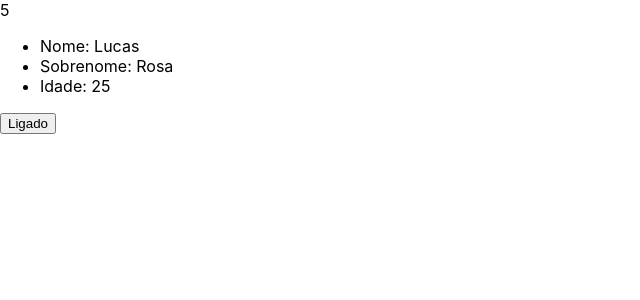
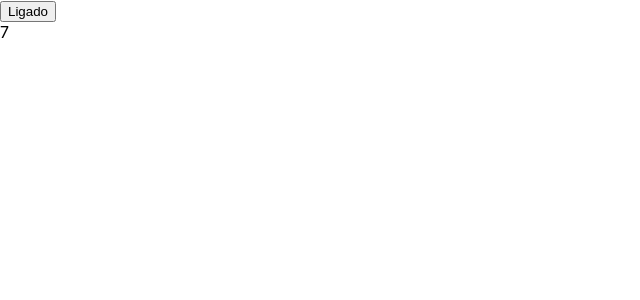
Before and after one commit to lucasmetron/dominandoComponentesTreinaWeb, a React (Create React App) app in the folder aulas/: page / in a window 1280 px wide. Shown: the top 300 px of the page, without its empty margins (0-640 px from the left). Built offline with nearby package versions, Linux system fonts and the light colour scheme.

Commit message:
ciclo de vida

```diff
--- a/aulas/src/App.js
+++ b/aulas/src/App.js
@@ -17,8 +17,8 @@ class App extends Component {
 
       <div>
 
-        <Time />
-        <MeuComponentente {...dados} />
+        {/* <Time />
+        <MeuComponentente {...dados} /> */}
         <MyButton />
 
       </div>
--- a/aulas/src/components/MyButton.js
+++ b/aulas/src/components/MyButton.js
@@ -1,4 +1,5 @@
 import React, { Component } from 'react';
+import Time from './Time';
 
 export default class MyButton extends Component {
     constructor(props) {
@@ -10,21 +11,22 @@ export default class MyButton extends Component {
         this.handleClick = this.handleClick.bind(this)
     }
 
-
     handleClick(a, b) {
-        console.log(a, b)
         this.setState((state, props) => {
-            console.log(props)
             return { isOn: !state.isOn }
         })
-        console.log(this.state.isOn)
     }
 
     render() {
         const { state } = this;
         return (
 
-            <button onClick={(event) => { this.handleClick(50, 70) }} >{state.isOn === true ? "Ligado" : "Desligado"}</button>
+            <div>
+                <button onClick={(event) => { this.handleClick(50, 70) }} >{state.isOn === true ? "Ligado" : "Desligado"}</button>
+                {state.isOn === true ? <Time /> : 'OFF'}
+            </div>
+
+
         );
     }
 }
```
